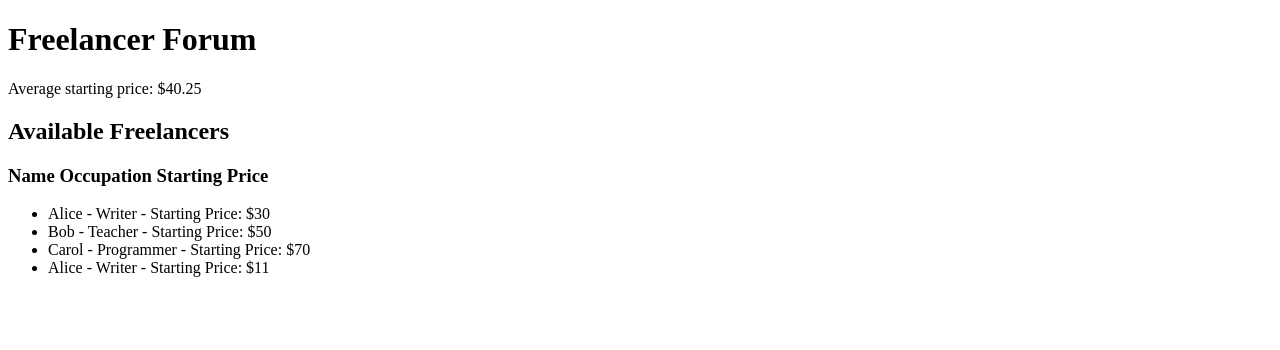
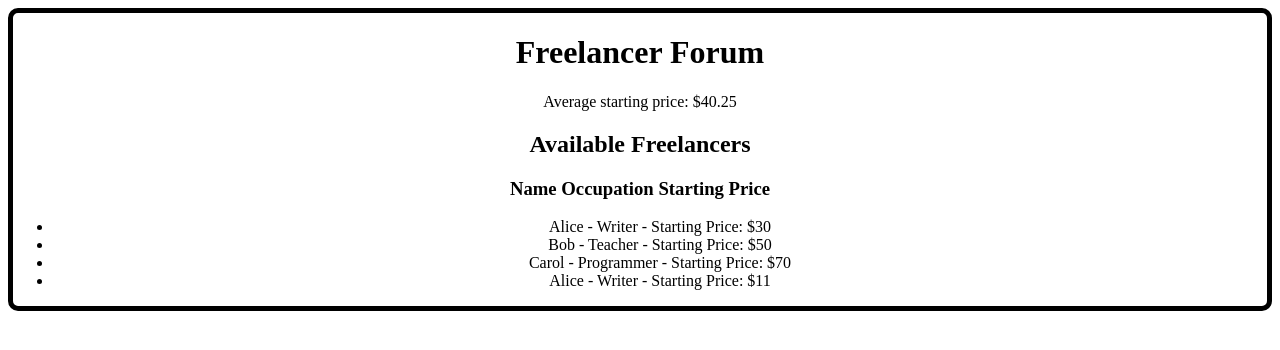
Before and after one commit to Bremackroy/-Unit2.FreelancerForum, a plain HTML site: page index.html in a window 1280 px wide. Drawn offline with Linux system fonts and the light colour scheme.

Commit message:
final updates 2

```diff
--- a/index.html
+++ b/index.html
@@ -5,7 +5,7 @@
     <meta name="viewport" content="width=device-width, initial-scale=1.0">
     <title>Freelancer Forum</title>
 </head>
-<body>
+<body id="freelancers-border">
     <h1>Freelancer Forum</h1>
     <p id="average-price-message">Average starting price: $<span id="average-price">0</span></p>
     <h2> Available Freelancers </h2>
--- a/index.js
+++ b/index.js
@@ -16,6 +16,9 @@ let freelancers = [
 function renderFreelancers() {
     const freelancersList = document.getElementById('freelancers-list');
     freelancersList.innerHTML = '';
+    const freelancersBorder = document.getElementById('freelancers-border').style.border = "thick solid #000";
+    const freelancersBorderRadius = document.getElementById('freelancers-border').style.borderRadius = "10px";
+    const freelancersTextAlign = document.getElementById('freelancers-border').style.textAlign = "center";
 
     freelancers.forEach(freelancer => {
         const listItem = document.createElement('li');
```
